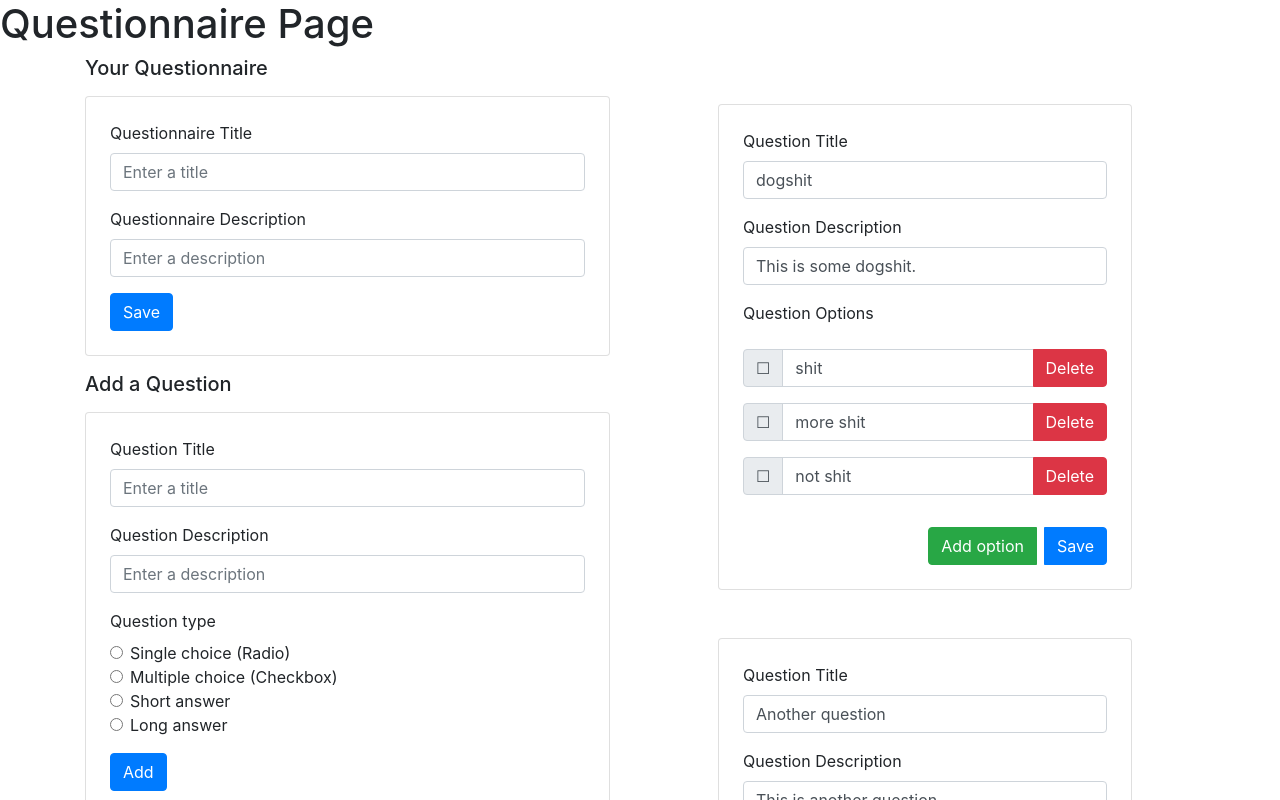
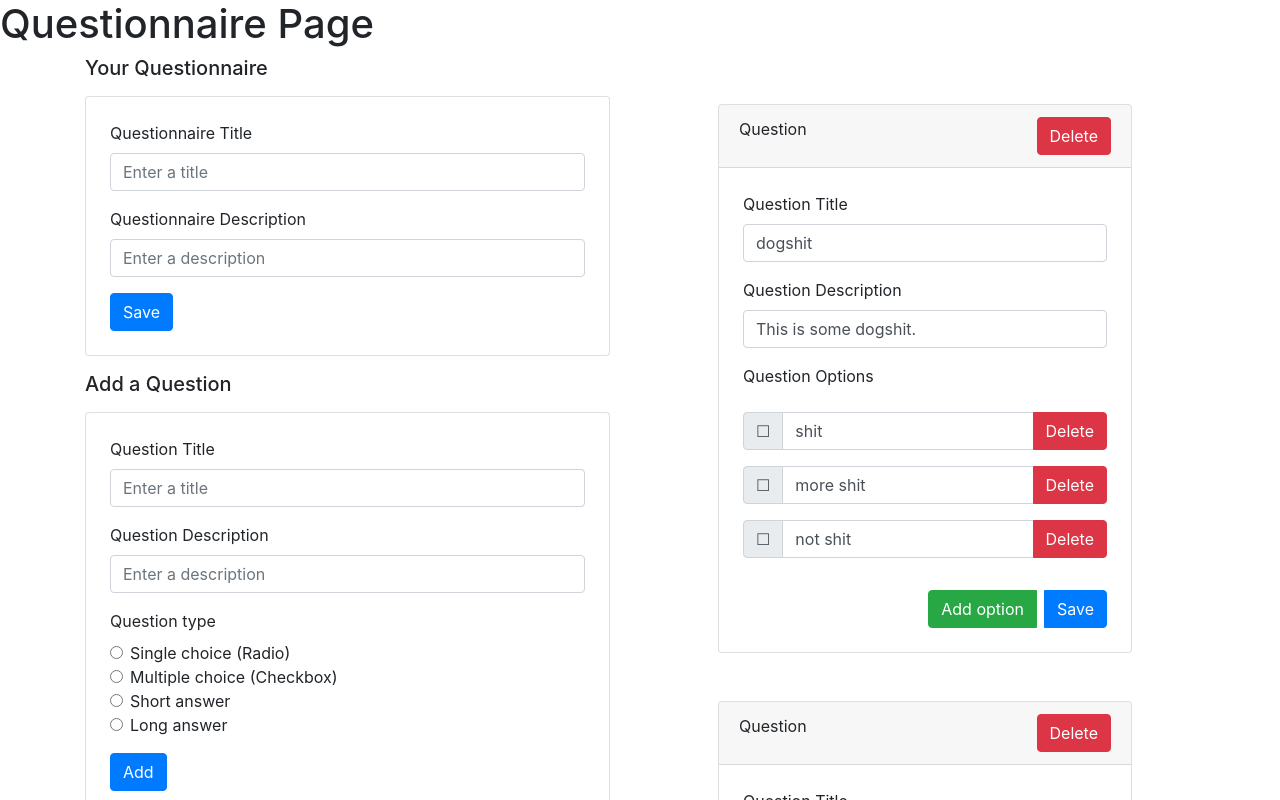
Before and after one commit to maxwillkelly/Agile-Coursework, a Next.js app in the folder web/: page /studies/questionnaire/creator in a window 1280 px wide. Shown: the top 800 px of the page. Built offline with nearby package versions, Linux system fonts and the light colour scheme.

Commit message:
Added a delete button to questions (not functioning)

```diff
--- a/web/components/questionnaire/AddQuestionForm.jsx
+++ b/web/components/questionnaire/AddQuestionForm.jsx
@@ -6,11 +6,9 @@ import styles from '../styles/questionnaire.module.scss';
 const AddQuestionForm = ({ onQuestionSet }) => {
     const submitValues = (values, onQuestionSet) => {
         onQuestionSet((state) => {
-            console.log(state);
             const copy = lodash.cloneDeep(state);
             values.options = [''];
             copy.push(values);
-            console.log(copy);
             return copy;
         });
     };
--- a/web/components/questionnaire/Question.jsx
+++ b/web/components/questionnaire/Question.jsx
@@ -5,7 +5,14 @@ import { Formik, FieldArray } from 'formik';
 const Question = ({ question }) => {
     return (
         <Container>
-            <Card className="p-4 m-5">
+            <Card className="p-0 m-5">
+                <Card.Header>
+                    Question
+                    <Button variant="danger" className="float-right">
+                        Delete
+                    </Button>
+                </Card.Header>
+                <div className="m-4">
                     <Formik
                         initialValues={{
                             title: question.title,
@@ -89,6 +96,7 @@ const Question = ({ question }) => {
                             </Form>
                         )}
                     </Formik>
+                </div>
             </Card>
         </Container>
     );
--- a/web/components/styles/questionnaire.module.scss
+++ b/web/components/styles/questionnaire.module.scss
@@ -3,6 +3,11 @@
     margin-top: 2vh;
     margin-bottom: 2vh;
     width: 100%;
+}
+
+.questionnaireCardItem {
+    margin-left: 4;
+    margin-right: 4;
 }
 
 .questionnaireContainer {
```
Lines whose indentation alone changed are shown as unchanged.
